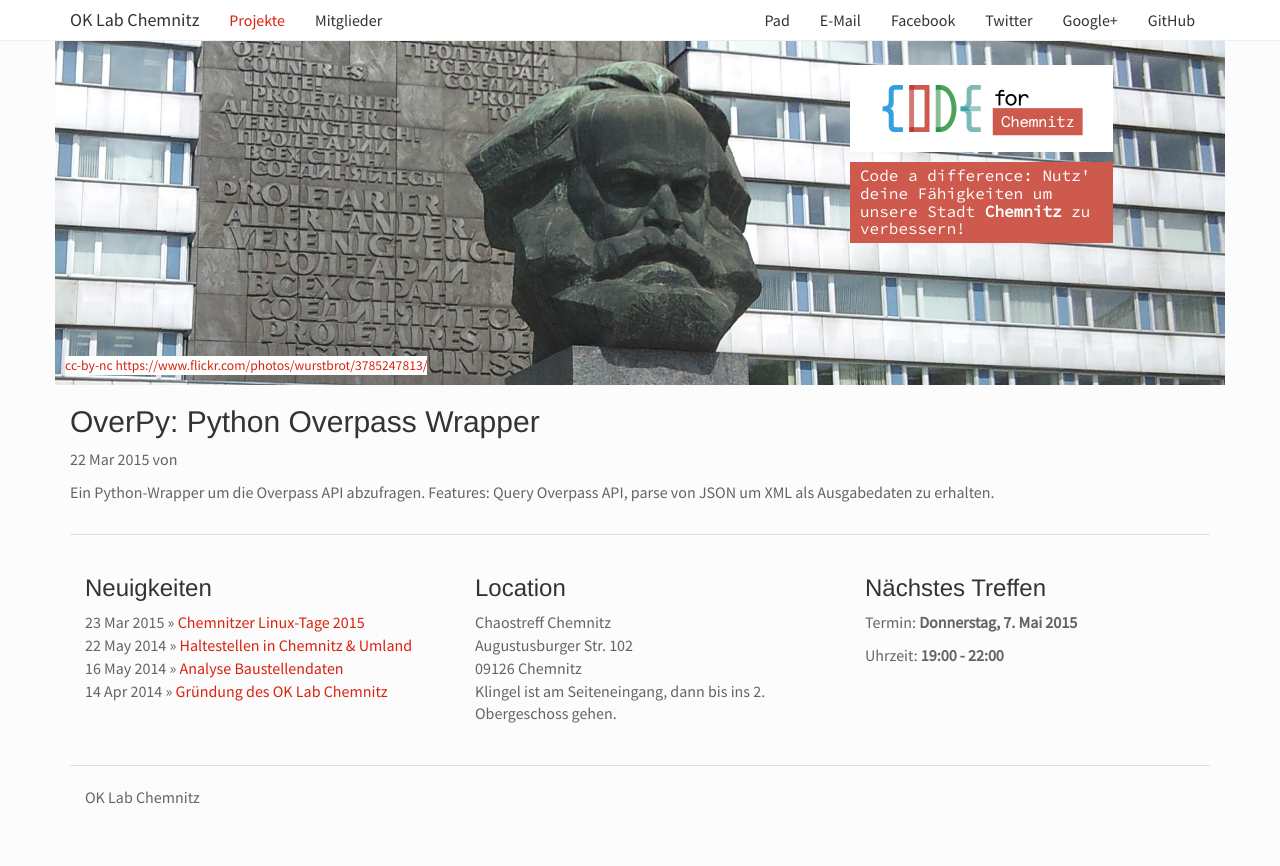
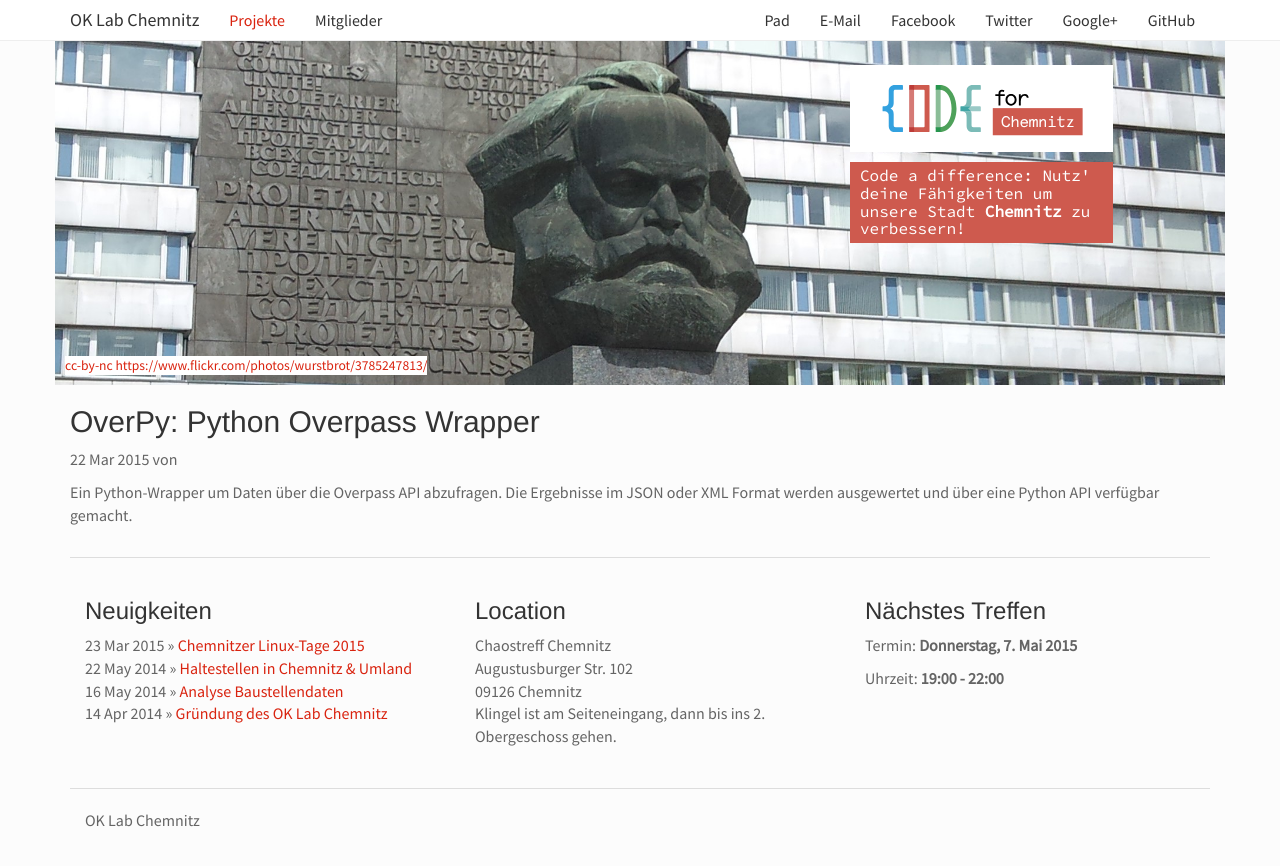
Before and after one commit to CodeforChemnitz/codeforchemnitz.github.io, a Jekyll site: the page built from projects/_posts/2015-03-22-OverPy.md, in a window 1280 px wide. Shown: the top 866 px of the page. Built offline with Jekyll 4.4.1, drawn with Linux system fonts in a browser that asks for light colours; Markdown is read by kramdown in place of the engine named in the settings.

Commit message:
Update OverPy project info

```diff
--- a/projects/_posts/2015-03-22-OverPy.md
+++ b/projects/_posts/2015-03-22-OverPy.md
@@ -18,4 +18,4 @@ colaborators:
 
 ---
 
-Ein Python-Wrapper um die Overpass API abzufragen. Features: Query Overpass API, parse von JSON um XML als Ausgabedaten zu erhalten.
+Ein Python-Wrapper um Daten über die Overpass API abzufragen. Die Ergebnisse im JSON oder XML Format werden ausgewertet und über eine Python API verfügbar gemacht.
```
Also changed, not shown: other parts of projects/_posts/2015-03-22-OverPy.md (+1 -1 lines).
